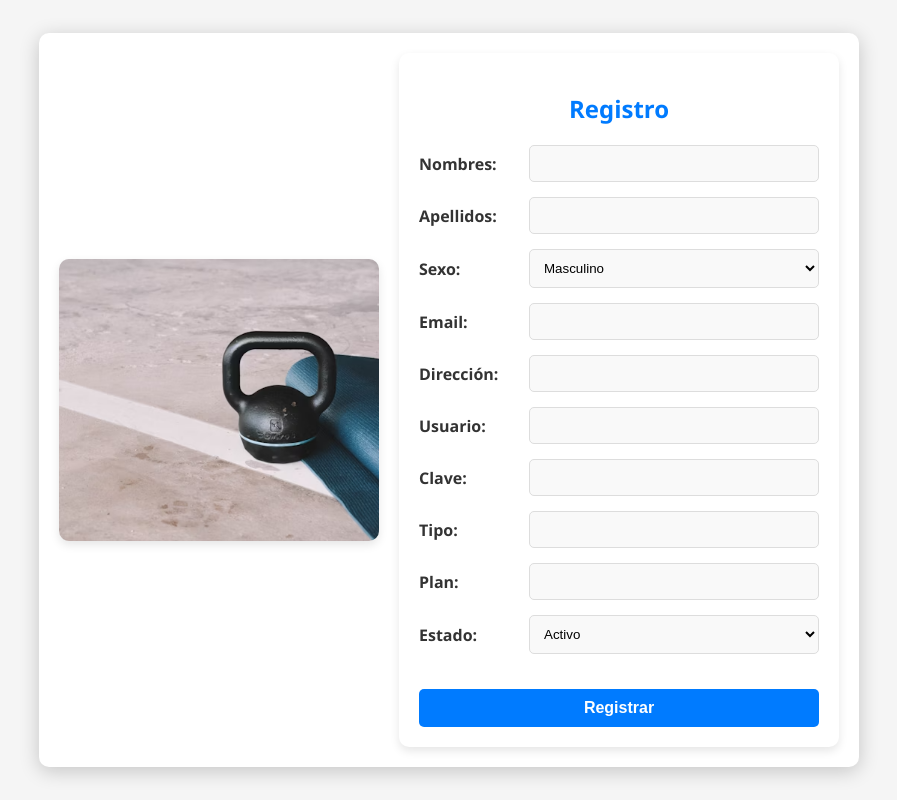
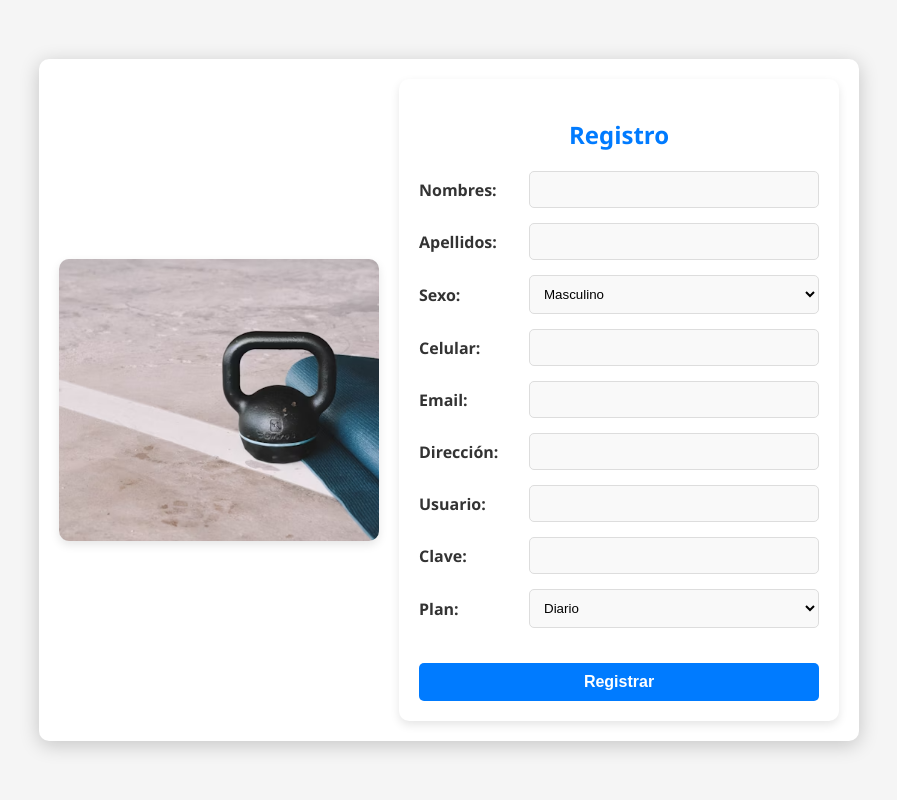
Before and after one commit to GaroFaya/GaroFaya, a PHP site: page / in a window 1280 px wide. Shown: the whole page, without its empty margins (191-1088 px from the left). Run offline with PHP 8.4, Linux system fonts and the light colour scheme.

Commit message:
feat: update conexion.php

```diff
--- a/index.html
+++ b/index.html
@@ -31,6 +31,10 @@
                     </select>
                 </div>
                 <div class="form-group">
+                    <label for="celular">Celular:</label>
+                    <input type="text" id="celular" name="celular" required>
+                </div>
+                <div class="form-group">
                     <label for="email">Email:</label>
                     <input type="email" id="email" name="email" required>
                 </div>
@@ -47,18 +51,21 @@
                     <input type="password" id="clave" name="clave" required>
                 </div>
                 <div class="form-group">
-                    <label for="tipo">Tipo:</label>
-                    <input type="text" id="tipo" name="tipo" required>
+                    <label for="plan">Plan:</label>
+                    <select id="plan" name="plan" required>
+                        <option value="diario">Diario</option>
+                        <option value="interdiario">Interdiario</option>
+                        <option value="semanal">Semanal</option>
+                        <option value="quincenal">Quincenal</option>
+                        <option value="mensual">Mensual</option>
+                    </select>
                 </div>
-                <div class="form-group">
-                    <label for="plan">Plan:</label>
-                    <input type="text" id="plan" name="plan" required>
-                </div>
-                <div class="form-group">
-                    <label for="estado">Estado:</label>
-                    <select id="estado" name="estado" required>
-                        <option value="activo">Activo</option>
-                        <option value="inactivo">Inactivo</option>
+                <div class="form-group" style="display: none;" id="tipoPlanGroup">
+                    <label for="tipoPlan">Tipo de Plan:</label>
+                    <select id="tipoPlan" name="tipoPlan">
+                        <option value="basico">Básico</option>
+                        <option value="fitness">Fitness</option>
+                        <option value="premium">Premium</option>
                     </select>
                 </div>
                 <button type="submit">Registrar</button>
--- a/mi_base_datos.sql
+++ b/mi_base_datos.sql
@@ -11,7 +11,8 @@ CREATE TABLE usuarios (
     direccion VARCHAR(255),
     usuario VARCHAR(50) UNIQUE,
     clave VARCHAR(255),
-    tipo VARCHAR(50),
+    celular VARCHAR(20),
     plan VARCHAR(50),
-    estado ENUM('activo', 'inactivo')
+    tipoPlan VARCHAR(50),
+    estado ENUM('activo', 'inactivo') DEFAULT 'inactivo'
 );
--- a/script.js
+++ b/script.js
@@ -1,4 +1,14 @@
 $(document).ready(function() {
+    // Mostrar campo de tipo de plan solo si se selecciona "mensual"
+    $('#plan').change(function() {
+        const planSeleccionado = $(this).val();
+        if (planSeleccionado === 'mensual') {
+            $('#tipoPlanGroup').show();
+        } else {
+            $('#tipoPlanGroup').hide();
+        }
+    });
+
     // Efecto de hover en el formulario
     $('.form-container').hover(
         function() {
```
Also changed, not shown: registrar.php (+6 -7 lines).
